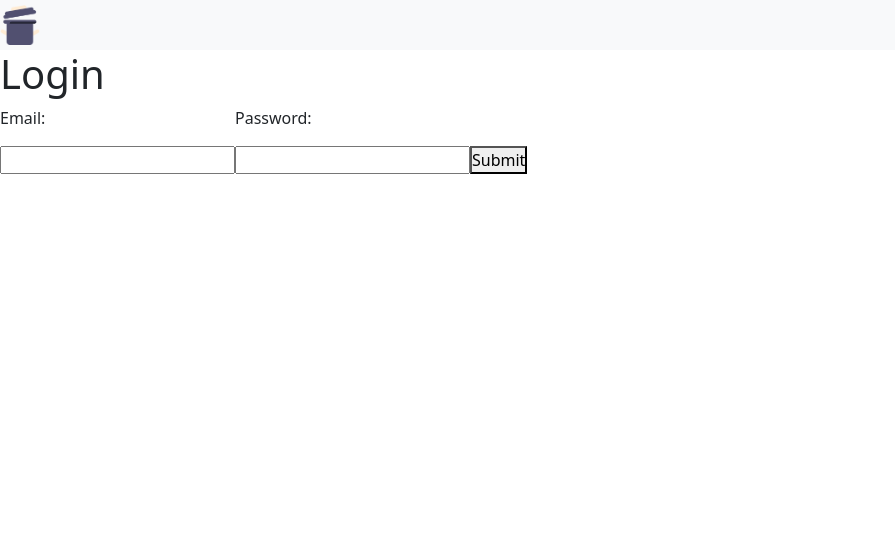
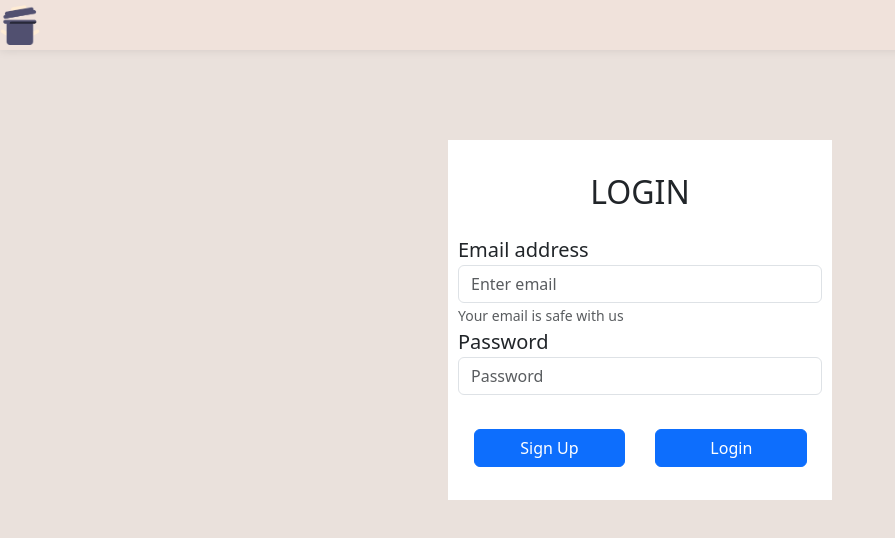
Before and after one commit to Smart-Meal-Prep/smart-meal-planning, a React (Create React App) app in the folder front-end/: page /login in a window 1280 px wide. Shown: the top 538 px of the page, without its empty margins (0-895 px from the left). Built offline with nearby package versions, Linux system fonts and the light colour scheme; no server answers.

Commit message:
SM-60: Login section

```diff
--- a/front-end/src/component/user/Login/Login.js
+++ b/front-end/src/component/user/Login/Login.js
@@ -3,6 +3,8 @@ import { useNavigate } from "react-router-dom";
 import endPoints from "../../../config/fetch.js"
 import UserInfo from "../../../config/UserInfo.js";
 import LoginNavbar from "./LoginNavbar.js";
+import 'bootstrap/dist/css/bootstrap.min.css';
+import '../../../styles/Login.css'
 
 const Login = () => {
     const { setStatus } = useContext(UserInfo);
@@ -53,22 +55,29 @@ const Login = () => {
     };
 
     return (
-        <div>
+        <div className="login-container">
             <LoginNavbar />
-            <h1>Login</h1>
-            <form onSubmit={handleSubmission}>
-                <label>
-                    <p>Email:</p>
-                    <input type="text" onChange={event => setEmail(event.target.value)} />
-                </label>
-                <label>
-                    <p>Password:</p>
-                    <input type="text" onChange={event => setPassword(event.target.value)} />
-                </label>
-                <button type="submit">Submit</button>
-            </form>
+            <div className="login-form">
+                <h3 className="text-center text-uppercase fs-2 text-dark mt-2 mb-4">Login</h3>
+                <form onSubmit={handleSubmission}>
+                    <div class="form-group">
+                        <label className="label-text" for="exampleInputEmail1">Email address</label>
+                        <input type="email" onChange={event => setEmail(event.target.value)} class="form-control" id="exampleInputEmail1" aria-describedby="emailHelp" placeholder="Enter email" />
+                        <small id="emailHelp" class="form-text text-muted">Your email is safe with us</small>
+                    </div>
+                    <div class="form-group">
+                        <label className="label-text" for="exampleInputPassword1">Password</label>
+                        <input type="password" onChange={event => setPassword(event.target.value)} class="form-control" id="exampleInputPassword1" placeholder="Password" />
+                    </div>
+                    <div class="form-group form-check">
+                    </div>
+                    <button type="text" class="btn btn-primary col-lg-5 col-5 mt-2 mb-2 button-class" >Sign Up</button>
+                    <button type="submit" class="btn btn-primary col-lg-5 col-5 mt-2 mb-2 button-class">Login</button>
+                </form>
+            </div>
         </div>
     );
 };
+{/*onClick={navigate("/register")}*/ }
 
 export default Login
--- a/front-end/src/component/user/Login/LoginNavbar.js
+++ b/front-end/src/component/user/Login/LoginNavbar.js
@@ -5,7 +5,7 @@ import 'bootstrap/dist/css/bootstrap.min.css';
 
 const LoginNavbar = () => {
     return (
-        <nav class="navbar navbar-light bg-light">
+        <nav class="navbar nav-color">
             <Link class="navbar-brand" to={"/"}>
                 <img src={cooking_icon} width="40" height="40" class="d-inline-block align-top" alt="cooking_icon" />
             </Link>
--- /dev/null
+++ b/front-end/src/styles/Login.css
@@ -0,0 +1,50 @@
+.login-container {
+    background-color: #EAE1DC;
+    background-position: center;
+    background-size: cover;
+    overflow: hidden;
+    height: 100vh;
+    width: 100%;
+}
+
+.login-form {
+    background-color: white;
+    width: 30%;
+    height: auto;
+    margin: 7% auto;
+    padding: 25px 10px;
+}
+
+.label-text {
+    font-size: 20px;
+}
+
+.button-class {
+    margin-right: 4%;
+    margin-left: 4.3%;
+}
+
+@media screen and (max-width: 600px) {
+    .login-form {
+        width: 90%;
+        margin: 7% auto;
+        margin-top: 25%;
+    }
+}
+
+@media (max-width: 1024px) and (min-width: 768px) {
+    .login-form {
+        width: 70%;
+        height: auto;
+        margin: 7% auto;
+        margin-top: 15%;
+    }
+}
+
+@media (max-width: 3000px) and (min-width: 1440px) {
+    .login-form {
+        width: 30%;
+        height: auto;
+        margin: 7% auto;
+    }
+}
```
